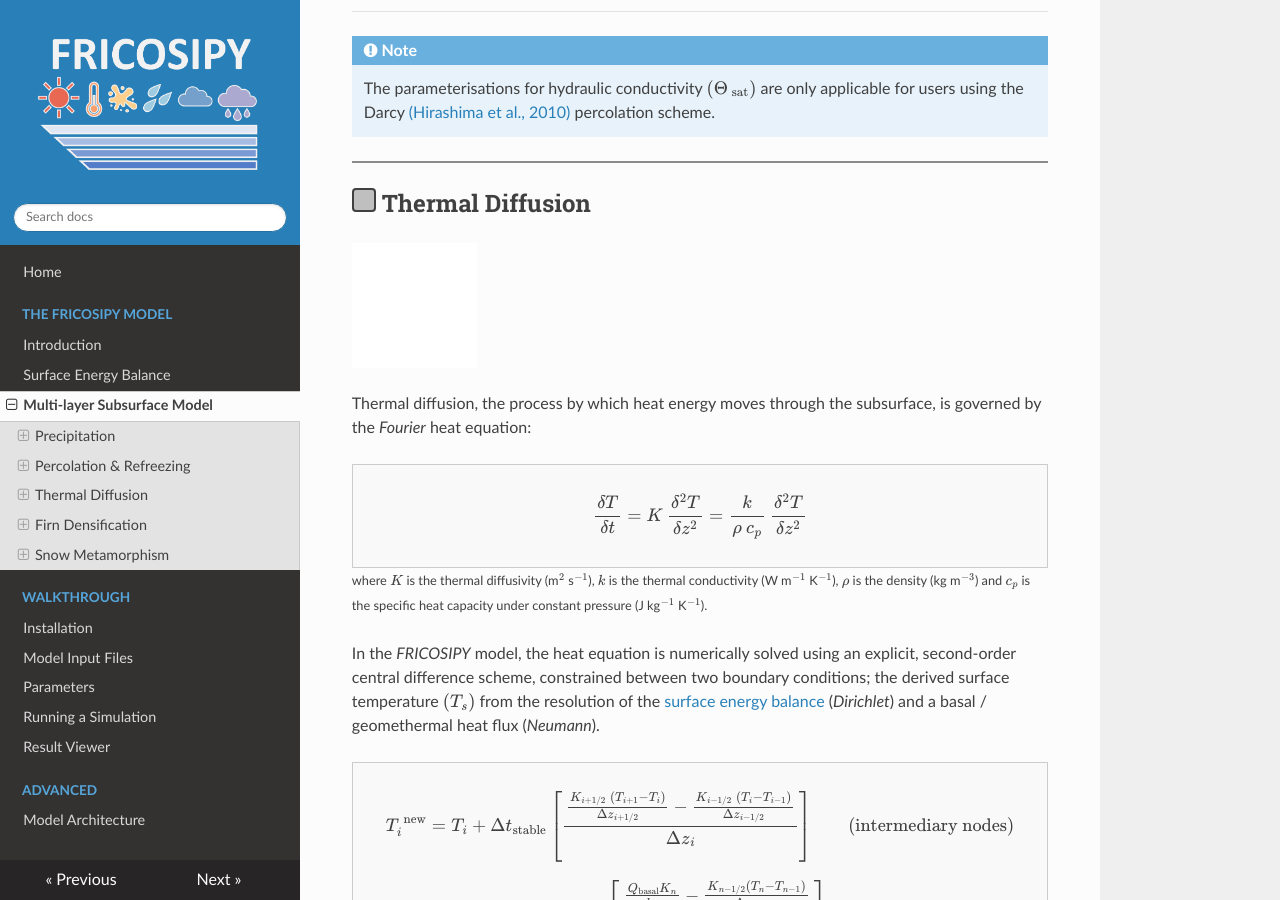
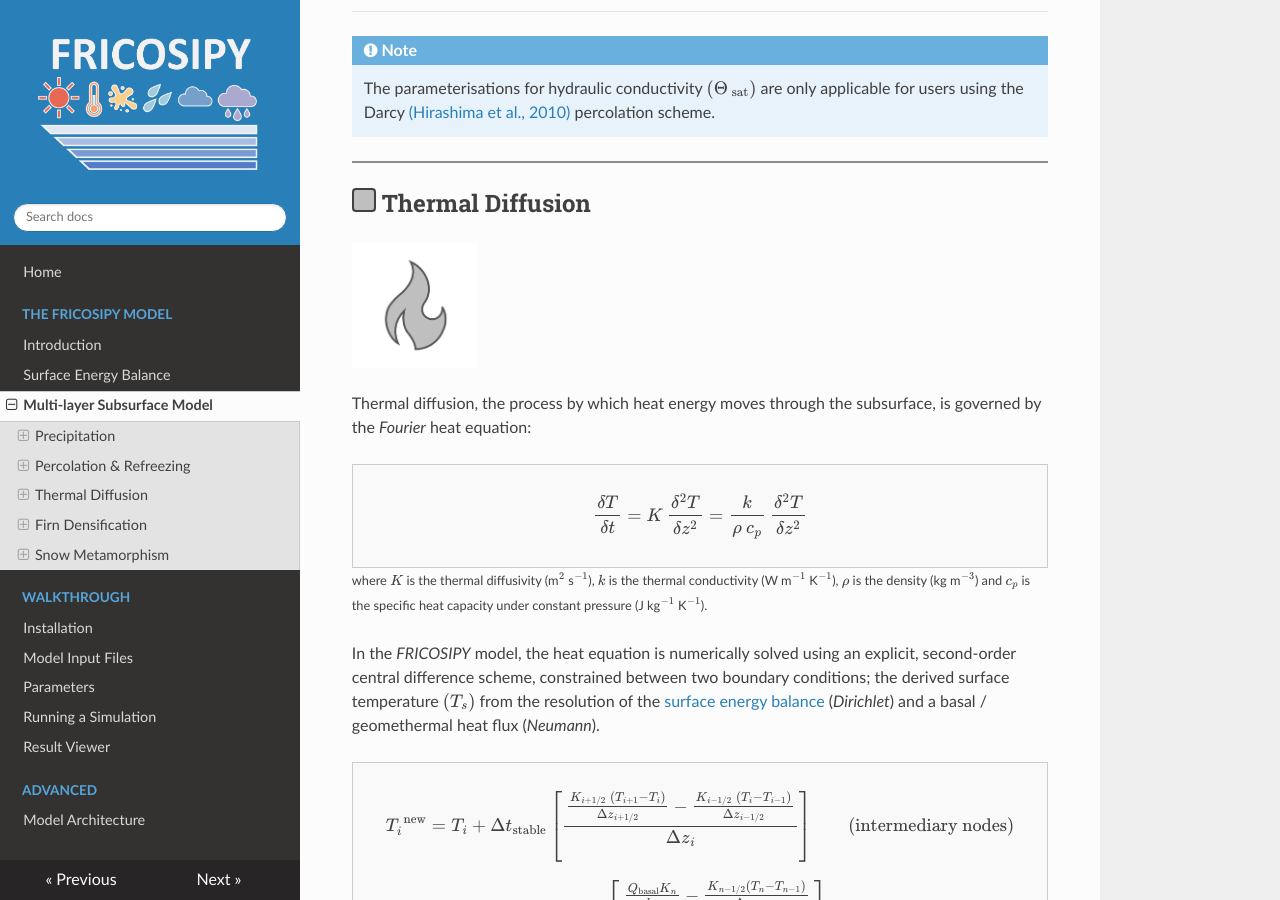
Before and after one commit to MarcusGastaldello/FRICOSIPY, an MkDocs documentation site: the page built from docs/subsurface_model.md, in a window 1280 px wide and 900 px high, scrolled down 3036 px. Built offline with MkDocs 1.6.1, drawn with Linux system fonts in a browser that asks for light colours.

Commit message:
Update subsurface_model.md

```diff
--- a/docs/subsurface_model.md
+++ b/docs/subsurface_model.md
@@ -163,7 +163,7 @@ By default, whether using the bucket scheme or *Darcy*-governed flow, percolatio
 
 ## <span style="display: inline-block; width: 1em; height: 1em;background-color: #BFBFBF; border: 2px solid #404040; border-radius: 4px; "></span>  Thermal Diffusion
 
-![Alt text](icons/Template.png){width="125px" align=left}
+![Alt text](icons/Diffusion.png){width="125px" align=left}
 
 <br style="clear: both;" />
 
```
